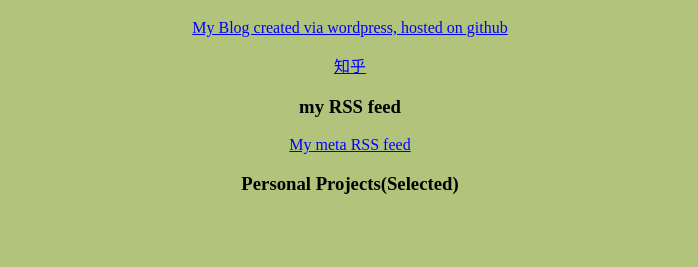
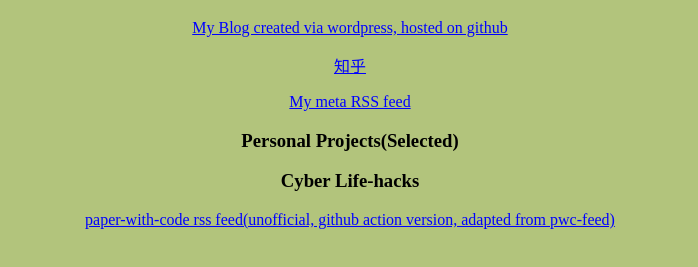
Before and after one commit to yitao-yu/yitao-yu.github.io, a plain HTML site: page index.html in a window 1280 px wide. Shown: the part 61-328 px from the top of the page, without its empty margins (290-988 px from the left). Drawn offline with Linux system fonts and the light colour scheme.

Commit message:
Update index.html

```diff
--- a/index.html
+++ b/index.html
@@ -35,9 +35,6 @@
 						</a>
 				</p>
 				<p>
-				<h3 class="card-subhead">my RSS feed</h3>
-			</p>
-			<p>
 					<a href="https://yitao-yu.github.io/taoblog/feed.xml" style="display: inline; color: blue;">
 						My meta RSS feed
 					</a>
@@ -46,6 +43,18 @@
 			<p>
 				<h3 class="card-subhead">Personal Projects(Selected)</h3>
 			</p>
+
+			<p>
+				<h3 class="card-subhead">Cyber Life-hacks</h3>
+			</p>
+				<p>
+					<a href="https://yitao-yu.github.io/pwc-feeds/" style="display: inline; color: blue;">
+						paper-with-code rss feed(unofficial, github action version, adapted from pwc-feed)
+					</a>
+				</p>
+
+
+
 		</div>
 	</body>
 </html>
```
Lines whose indentation alone changed are shown as unchanged.
